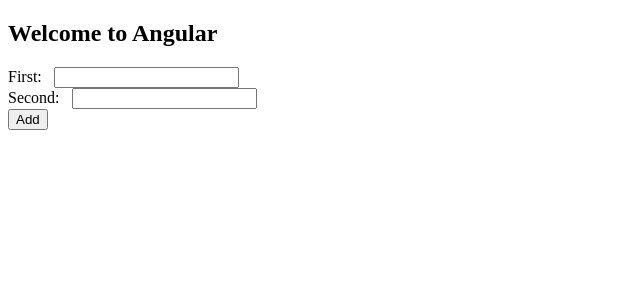
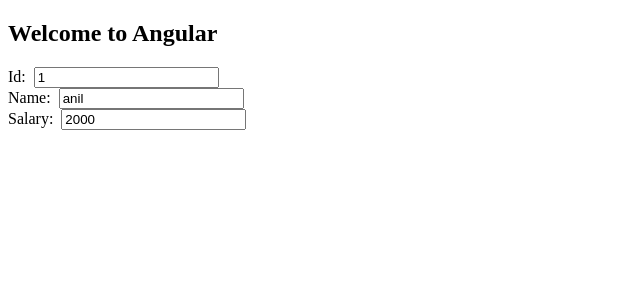
Before and after one commit to joydip-git/siemens-angular-5thJune2023, an Angular app in the folder codes/day-2/first-app/: page / in a window 1280 px wide. Shown: the top 300 px of the page, without its empty margins (0-640 px from the left). Built offline with nearby package versions, Linux system fonts and the light colour scheme.

Commit message:
sample data and task uploaded

```diff
--- a/codes/day-2/first-app/src/app/app.component.html
+++ b/codes/day-2/first-app/src/app/app.component.html
@@ -1,4 +1,5 @@
 <h2>
     Welcome to Angular
 </h2>
-<app-calculator></app-calculator>
+<!-- <app-calculator></app-calculator> -->
+<app-employee-data></app-employee-data>
--- a/codes/day-2/first-app/src/app/app.module.ts
+++ b/codes/day-2/first-app/src/app/app.module.ts
@@ -2,10 +2,11 @@ import { NgModule } from "@angular/core";
 import { AppComponent } from "./app.component";
 import { BrowserModule } from "@angular/platform-browser";
 import { CalculatorComponent } from "./calculator/calculator.component";
+import { EmployeeDataComponent } from "./employee-data/employee-data.component";
 
 @NgModule({
     //register components, directives and pipes
-    declarations: [AppComponent, CalculatorComponent],
+    declarations: [AppComponent, CalculatorComponent, EmployeeDataComponent],
     //register providers for services
     providers: [],
     //register built-in or application feature modules
--- a/codes/day-2/first-app/src/app/calculator/calculator.component.html
+++ b/codes/day-2/first-app/src/app/calculator/calculator.component.html
@@ -1,11 +1,20 @@
+<h2>
+    {{title}}
+</h2>
 <div>
     <label for="txtFirst">First: &nbsp; </label>
-    <input type="text" id="txtFirst">
+    <input type="text" id="txtFirst" value="{{first}}" [style.width.px]="width" (keyup)="updateFirst(firsttxt.value)"
+        #firsttxt>
 </div>
 <div>
     <label for="txtSecond">Second: &nbsp; </label>
-    <input type="text" id="txtSecond">
+    <input type="text" id="txtSecond" value="{{second}}" [style.width.px]="width" #secondtxt
+        (keyup)="updateSecond(secondtxt.value)">
 </div>
 <div>
-    <input type="button" value="Add">
+    <input type="button" value="Add" (click)="add()">
 </div>
+<div>
+    <label for="txtResult">Result: &nbsp; </label>
+    <input type="text" id="txtResult" [value]="result" readonly>
+</div>
--- a/codes/day-2/first-app/src/app/calculator/calculator.component.ts
+++ b/codes/day-2/first-app/src/app/calculator/calculator.component.ts
@@ -5,7 +5,21 @@ import { Component } from "@angular/core";
     templateUrl: './calculator.component.html'
 })
 export class CalculatorComponent {
+    title = "Simple Calculator"
+    first = 0
+    second = 0
+    result = 0
+    width = 200
     constructor() {
         console.log('Calculator component created')
     }
+    updateFirst(data: string) {
+        this.first = Number(data)
+    }
+    updateSecond(data: string) {
+        this.second = Number(data)
+    }
+    add() {
+        this.result = this.first + this.second
+    }
 }
--- /dev/null
+++ b/codes/day-2/first-app/src/app/employee-data/employee-data.component.html
@@ -0,0 +1,12 @@
+<div>
+    <label for="txtId">Id: &nbsp;</label>
+    <input type="text" id="txtId" [value]="employeeObj.id" readonly>
+</div>
+<div>
+    <label for="txtName">Name: &nbsp;</label>
+    <input type="text" id="txtName" [value]="employeeObj.name">
+</div>
+<div>
+    <label for="txtSalary">Salary: &nbsp;</label>
+    <input type="text" id="txtSalary" [value]="employeeObj.salary">
+</div>
--- /dev/null
+++ b/codes/day-2/first-app/src/app/employee-data/employee-data.component.ts
@@ -0,0 +1,9 @@
+import { Component } from "@angular/core";
+
+@Component({
+    selector: 'app-employee-data',
+    templateUrl: './employee-data.component.html'
+})
+export class EmployeeDataComponent {
+    employeeObj = { id: 1, salary: 2000, name: 'anil' }
+}
```
Also changed, not shown: 2 other files (tests, documents, lock files or other folders).
